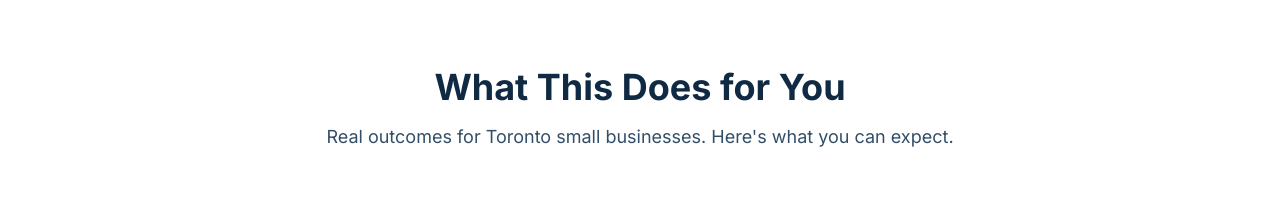
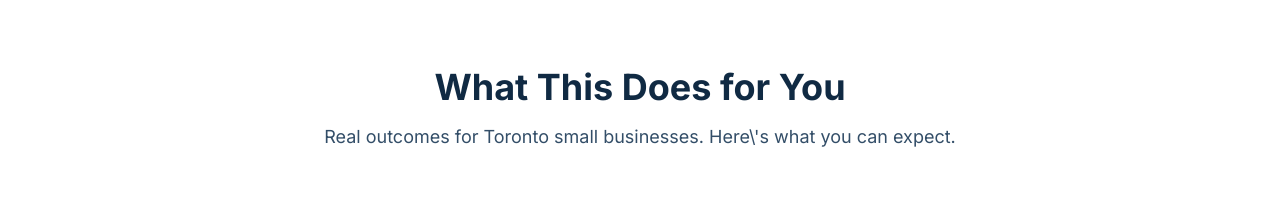
Before and after one commit to Silentkhill/cahill-ai-solutions, a React (Vite) app: page / in a window 1280 px wide. Shown: the part 1480-1693 px from the top of the page. Built offline with nearby package versions, Linux system fonts and the light colour scheme.

Commit message:
Fix: Replace smart quote in Benefits line 40

```diff
--- a/src/components/Benefits.tsx
+++ b/src/components/Benefits.tsx
@@ -37,7 +37,7 @@ export default function Benefits() {
             What This Does for You
           </h2>
           <p className="text-lg text-navy-700 max-w-2xl mx-auto">
-            Real outcomes for Toronto small businesses. Here's what you can expect.
+            Real outcomes for Toronto small businesses. Here\'s what you can expect.
           </p>
         </div>
 
```
